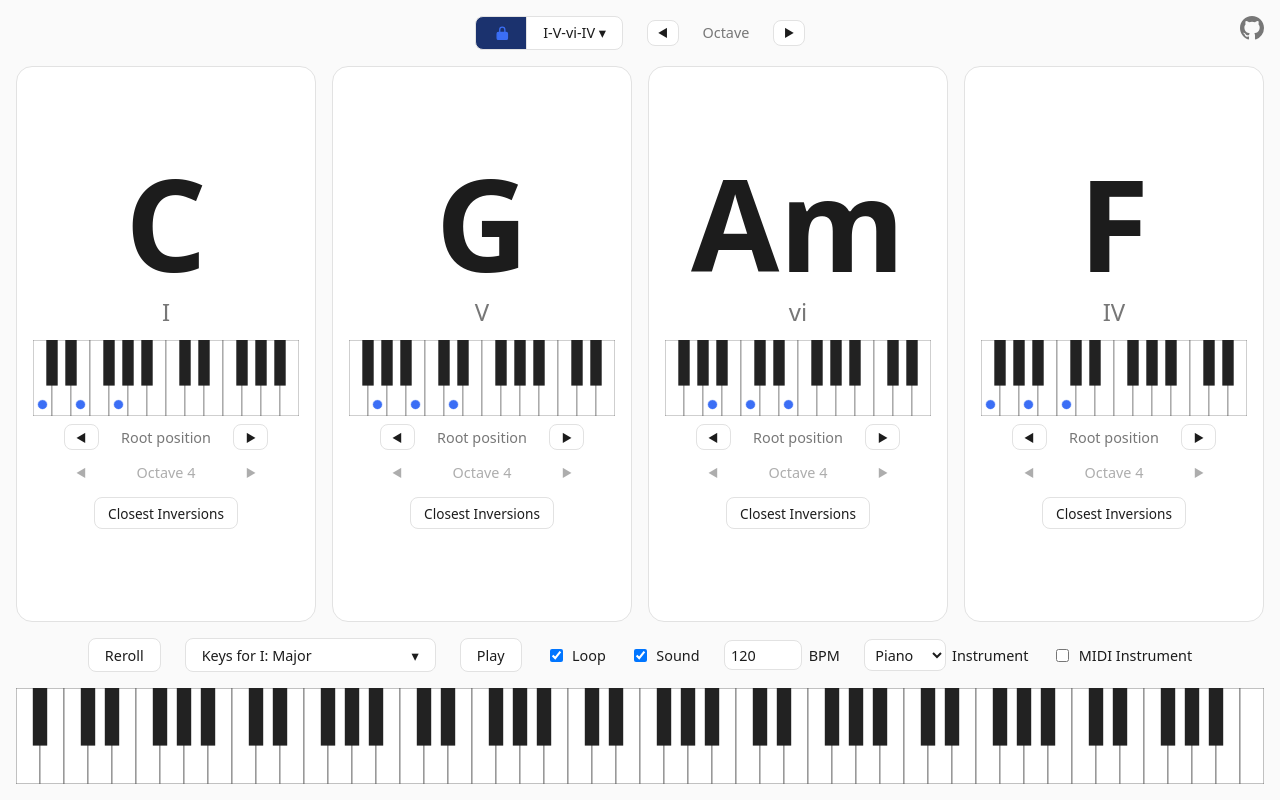
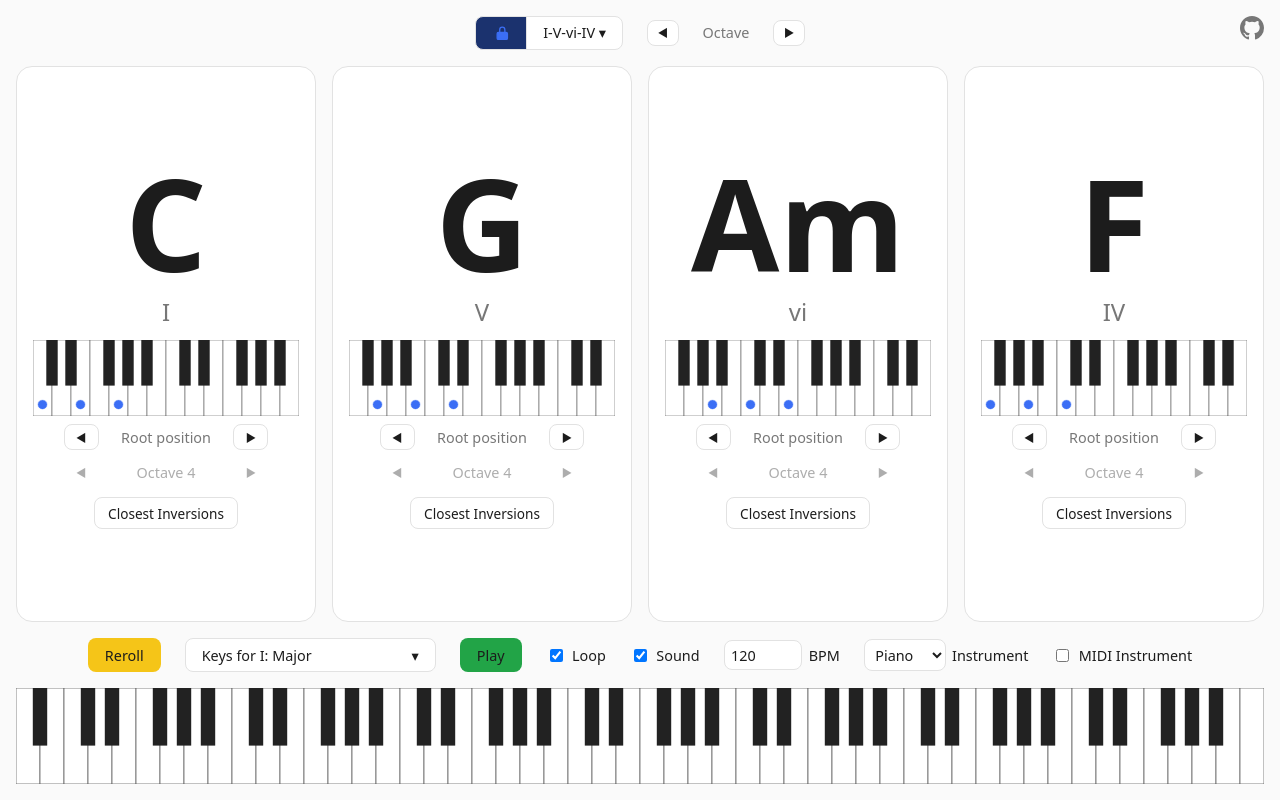
Before and after one commit to caxco93/chordgen, a Vue app: page / in a window 1280 px wide. Built offline with nearby package versions, Linux system fonts and the light colour scheme.

Commit message:
Color Play button green and Reroll button yellow (#20)

```diff
--- a/src/App.vue
+++ b/src/App.vue
@@ -340,9 +340,9 @@ function selectChord(index: number, root: number) {
       </li>
     </ul>
     <footer>
-      <button type="button" @click="reroll">Reroll</button>
+      <button type="button" class="reroll" @click="reroll">Reroll</button>
       <MultiSelect v-model="keyGroups" label="Keys for I" :options="KEY_GROUPS" />
-      <button type="button" @click="togglePlayback">{{ isPlaying ? 'Stop' : 'Play' }}</button>
+      <button type="button" class="play" @click="togglePlayback">{{ isPlaying ? 'Stop' : 'Play' }}</button>
       <label>
         <input v-model="loop" type="checkbox">
         Loop
--- a/src/style.css
+++ b/src/style.css
@@ -6,6 +6,8 @@
   --text: #1c1c1c;
   --muted: #777777;
   --accent: #3b6ef5;
+  --play: #22a447;
+  --reroll: #f5c518;
   font-family: system-ui, -apple-system, "Segoe UI", Roboto, sans-serif;
   color: var(--text);
   background: var(--bg);
@@ -19,6 +21,8 @@
     --text: #f0f0f0;
     --muted: #8a8a8a;
     --accent: #6c93ff;
+    --play: #2fbf57;
+    --reroll: #f5c518;
   }
 }
 
@@ -40,6 +44,25 @@ button:hover {
   border-color: var(--muted);
 }
 
+button.play,
+button.reroll {
+  color: #1c1c1c;
+  border-color: transparent;
+}
+
+button.play {
+  background: var(--play);
+}
+
+button.reroll {
+  background: var(--reroll);
+}
+
+button.play:hover,
+button.reroll:hover {
+  filter: brightness(1.08);
+}
+
 label {
   display: flex;
   align-items: center;
```
